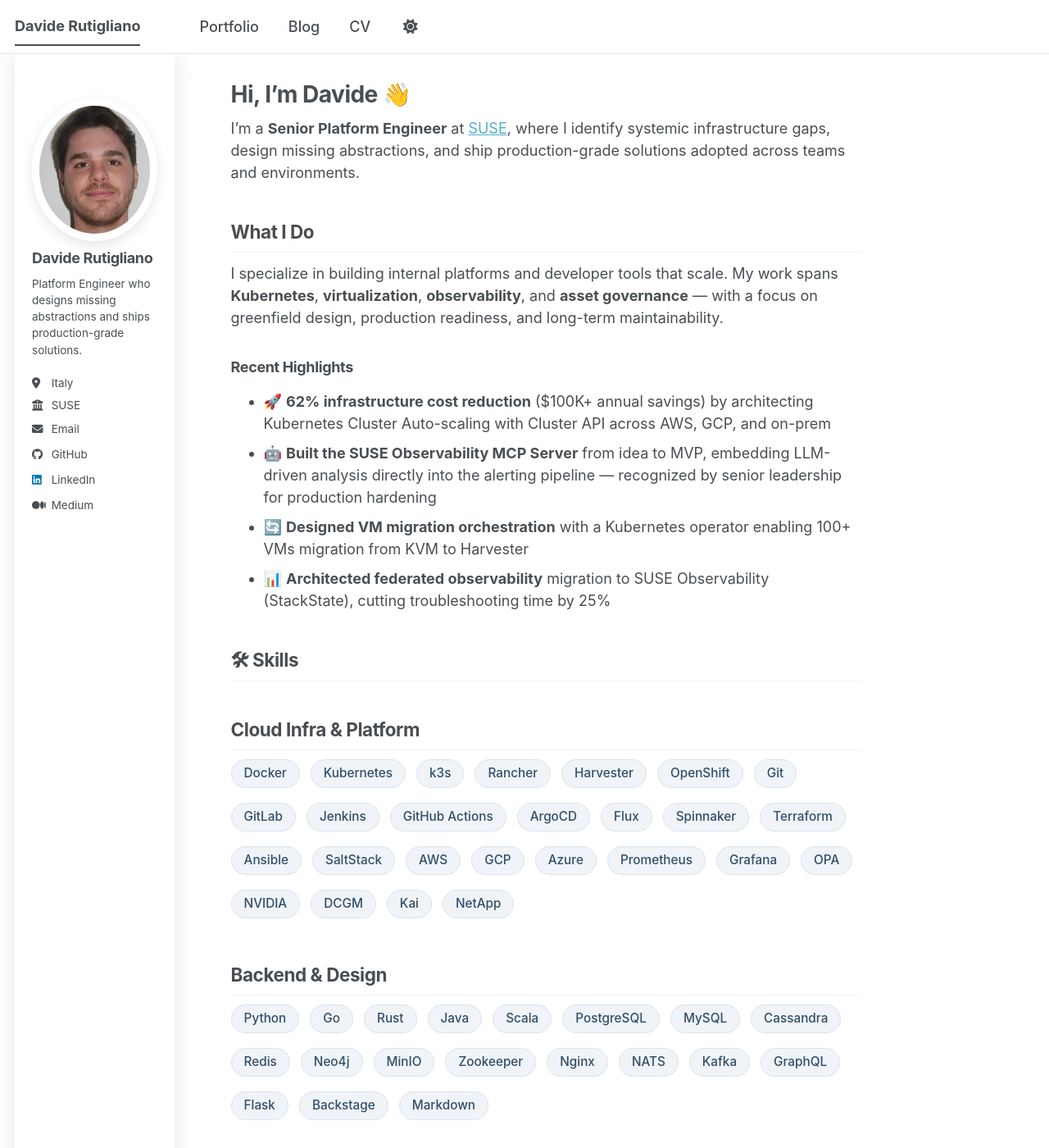
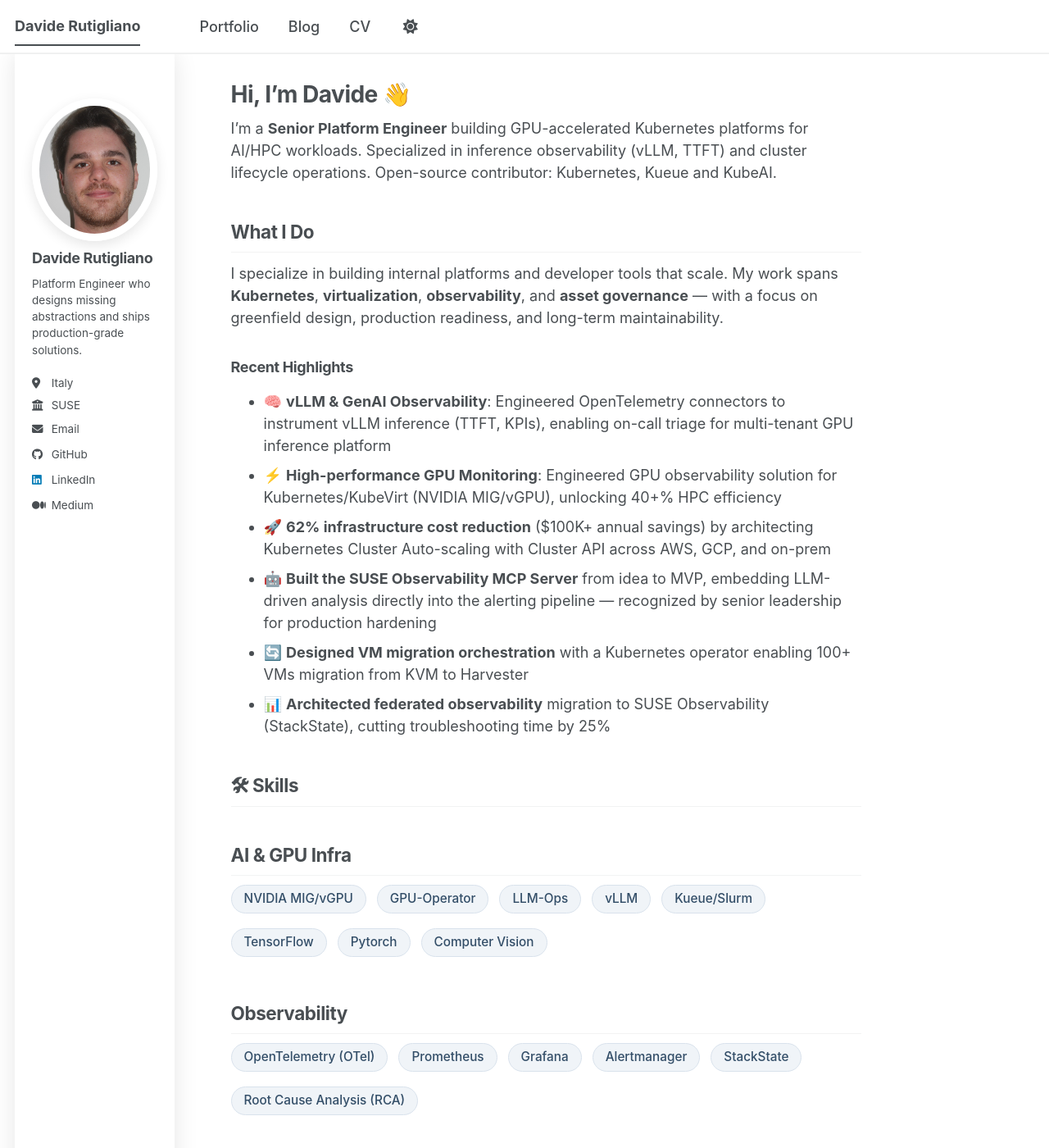
Before and after one commit to DavideRutigliano/portfolio-website, a Jekyll site: the page built from _pages/about.md, in a window 1280 px wide and 1400 px high. Shown: the whole window at 82% size. Built offline with Jekyll 4.4.1, drawn with Linux system fonts in a browser that asks for light colours; a script bundle is joined from its source files by our own code; library files that are not in the unit come from our copies; some of the changed text lies outside the part shown.

Commit message:
Update abouts

```diff
--- a/_pages/about.md
+++ b/_pages/about.md
@@ -7,7 +7,7 @@ redirect_from:
   - /about.html
 ---
 
-I'm a **Senior Platform Engineer** at [SUSE](https://www.suse.com/), where I identify systemic infrastructure gaps, design missing abstractions, and ship production-grade solutions adopted across teams and environments.
+I'm a **Senior Platform Engineer** building GPU-accelerated Kubernetes platforms for AI/HPC workloads. Specialized in inference observability (vLLM, TTFT) and cluster lifecycle operations. Open-source contributor: Kubernetes, Kueue and KubeAI.
 
 ## What I Do
 
@@ -15,6 +15,8 @@ I specialize in building internal platforms and developer tools that scale. My w
 
 ### Recent Highlights
 
+- 🧠 **vLLM & GenAI Observability**: Engineered OpenTelemetry connectors to instrument vLLM inference (TTFT, KPIs), enabling on-call triage for multi-tenant GPU inference platform
+- ⚡ **High-performance GPU Monitoring**: Engineered GPU observability solution for Kubernetes/KubeVirt (NVIDIA MIG/vGPU), unlocking 40+% HPC efficiency
 - 🚀 **62% infrastructure cost reduction** ($100K+ annual savings) by architecting Kubernetes Cluster Auto-scaling with Cluster API across AWS, GCP, and on-prem
 - 🤖 **Built the SUSE Observability MCP Server** from idea to MVP, embedding LLM-driven analysis directly into the alerting pipeline — recognized by senior leadership for production hardening
 - 🔄 **Designed VM migration orchestration** with a Kubernetes operator enabling 100+ VMs migration from KVM to Harvester
@@ -22,77 +24,59 @@ I specialize in building internal platforms and developer tools that scale. My w
 
 ## 🛠 Skills
 
-<h2 align="left">Cloud Infra & Platform</h2>
+<h2 align="left">AI & GPU Infra</h2>
 <div style="display: flex; flex-wrap: wrap; gap: 8px; margin-bottom: 24px;">
-  <span class="tech-badge">Docker</span>
-  <span class="tech-badge">Kubernetes</span>
-  <span class="tech-badge">k3s</span>
-  <span class="tech-badge">Rancher</span>
-  <span class="tech-badge">Harvester</span>
-  <span class="tech-badge">OpenShift</span>
-  <span class="tech-badge">Git</span>
-  <span class="tech-badge">GitLab</span>
-  <span class="tech-badge">Jenkins</span>
-  <span class="tech-badge">GitHub Actions</span>
-  <span class="tech-badge">ArgoCD</span>
-  <span class="tech-badge">Flux</span>
-  <span class="tech-badge">Spinnaker</span>
-  <span class="tech-badge">Terraform</span>
-  <span class="tech-badge">Ansible</span>
-  <span class="tech-badge">SaltStack</span>
-  <span class="tech-badge">AWS</span>
-  <span class="tech-badge">GCP</span>
-  <span class="tech-badge">Azure</span>
+  <span class="tech-badge">NVIDIA MIG/vGPU</span>
+  <span class="tech-badge">GPU-Operator</span>
+  <span class="tech-badge">LLM-Ops</span>
+  <span class="tech-badge">vLLM</span>
+  <span class="tech-badge">Kueue/Slurm</span>
+  <span class="tech-badge">TensorFlow</span>
+  <span class="tech-badge">Pytorch</span>
+  <span class="tech-badge">Computer Vision</span>
+</div>
+
+<h2 align="left">Observability</h2>
+<div style="display: flex; flex-wrap: wrap; gap: 8px; margin-bottom: 24px;">
+  <span class="tech-badge">OpenTelemetry (OTel)</span>
   <span class="tech-badge">Prometheus</span>
   <span class="tech-badge">Grafana</span>
-  <span class="tech-badge">OPA</span>
-  <span class="tech-badge">NVIDIA</span>
-  <span class="tech-badge">DCGM</span>
-  <span class="tech-badge">Kai</span>
-  <span class="tech-badge">NetApp</span>
+  <span class="tech-badge">Alertmanager</span>
+  <span class="tech-badge">StackState</span>
+  <span class="tech-badge">Root Cause Analysis (RCA)</span>
 </div>
 
-<h2 align="left">Backend & Design</h2>
+<h2 align="left">Reliability</h2>
 <div style="display: flex; flex-wrap: wrap; gap: 8px; margin-bottom: 24px;">
-  <span class="tech-badge">Python</span>
-  <span class="tech-badge">Go</span>
-  <span class="tech-badge">Rust</span>
-  <span class="tech-badge">Java</span>
-  <span class="tech-badge">Scala</span>
-  <span class="tech-badge">PostgreSQL</span>
-  <span class="tech-badge">MySQL</span>
-  <span class="tech-badge">Cassandra</span>
-  <span class="tech-badge">Redis</span>
-  <span class="tech-badge">Neo4j</span>
-  <span class="tech-badge">MinIO</span>
-  <span class="tech-badge">Zookeeper</span>
-  <span class="tech-badge">Nginx</span>
-  <span class="tech-badge">NATS</span>
-  <span class="tech-badge">Kafka</span>
-  <span class="tech-badge">GraphQL</span>
-  <span class="tech-badge">Flask</span>
-  <span class="tech-badge">Backstage</span>
-  <span class="tech-badge">Markdown</span>
+  <span class="tech-badge">SLIs/SLOs</span>
+  <span class="tech-badge">alerting strategy</span>
+  <span class="tech-badge">runbooks</span>
+  <span class="tech-badge">incident response</span>
+  <span class="tech-badge">postmortems</span>
+  <span class="tech-badge">capacity planning</span>
 </div>
 
-<h2 align="left">Machine Learning & Data Science</h2>
+<h2 align="left">Cloud Native</h2>
 <div style="display: flex; flex-wrap: wrap; gap: 8px; margin-bottom: 24px;">
-  <span class="tech-badge">Tensorflow</span>
-  <span class="tech-badge">PyTorch</span>
-  <span class="tech-badge">Pandas</span>
-  <span class="tech-badge">Numpy</span>
-  <span class="tech-badge">OpenCV</span>
-  <span class="tech-badge">Plotly</span>
-  <span class="tech-badge">Anaconda</span>
-  <span class="tech-badge">Jupyter</span>
+  <span class="tech-badge">Kubernetes</span>
+  <span class="tech-badge">Helm</span>
+  <span class="tech-badge">Docker</span>
+  <span class="tech-badge">GitOps (ArgoCD, Flux)</span>
+  <span class="tech-badge">Terraform</span>
+  <span class="tech-badge">GCP</span>
+  <span class="tech-badge">AWS</span>
+  <span class="tech-badge">Azure</span>
 </div>
 
-<h2 align="left">Generative AI & MCP</h2>
+<h2 align="left">Development</h2>
 <div style="display: flex; flex-wrap: wrap; gap: 8px; margin-bottom: 24px;">
-  <span class="tech-badge">OpenAI</span>
-  <span class="tech-badge">Anthropic</span>
-  <span class="tech-badge">HuggingFace</span>
-  <span class="tech-badge">MCP</span>
+  <span class="tech-badge">Go</span>
+  <span class="tech-badge">Python</span>
+  <span class="tech-badge">Java</span>
+  <span class="tech-badge">Rust</span>
+  <span class="tech-badge">K8s Operators</span>
+  <span class="tech-badge">Event-Driven Architecture</span>
+  <span class="tech-badge">Linux</span>
 </div>
 
 ## Let's Connect
```
